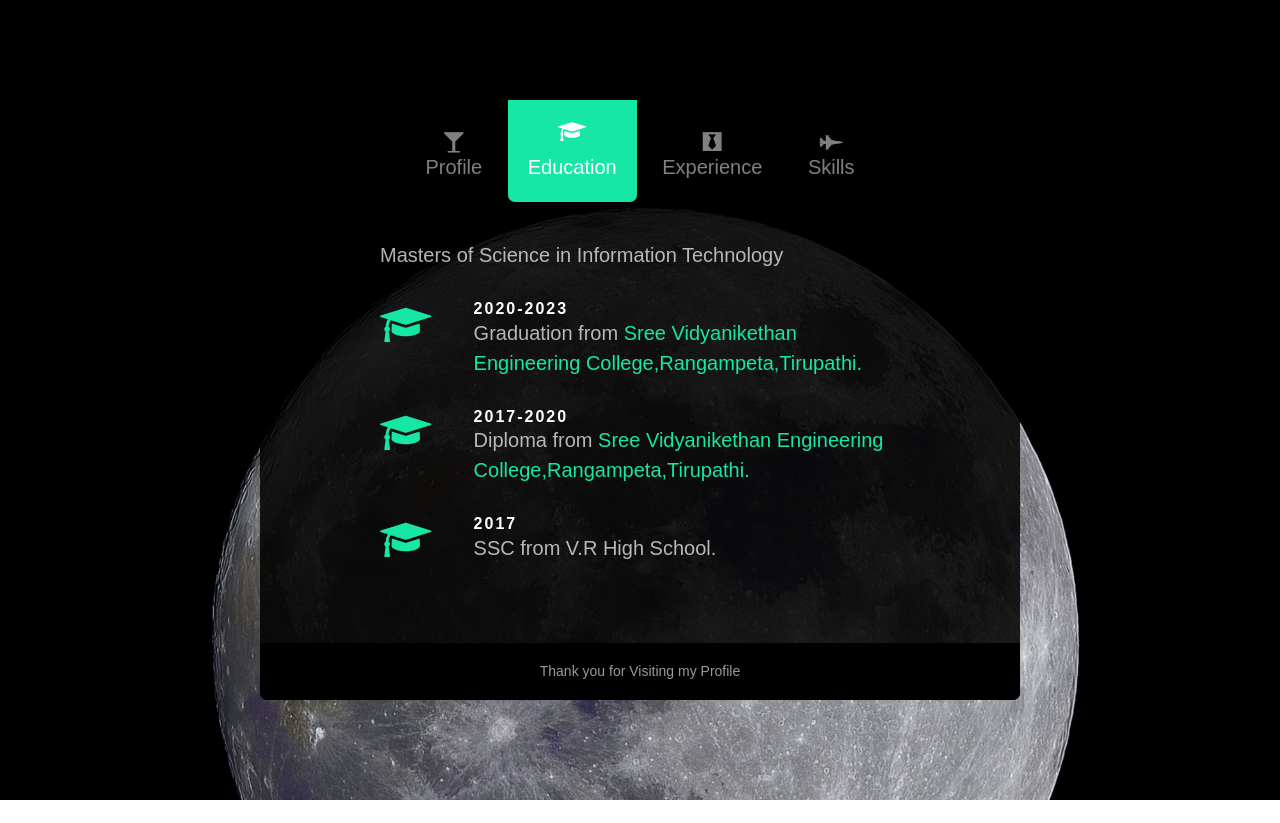
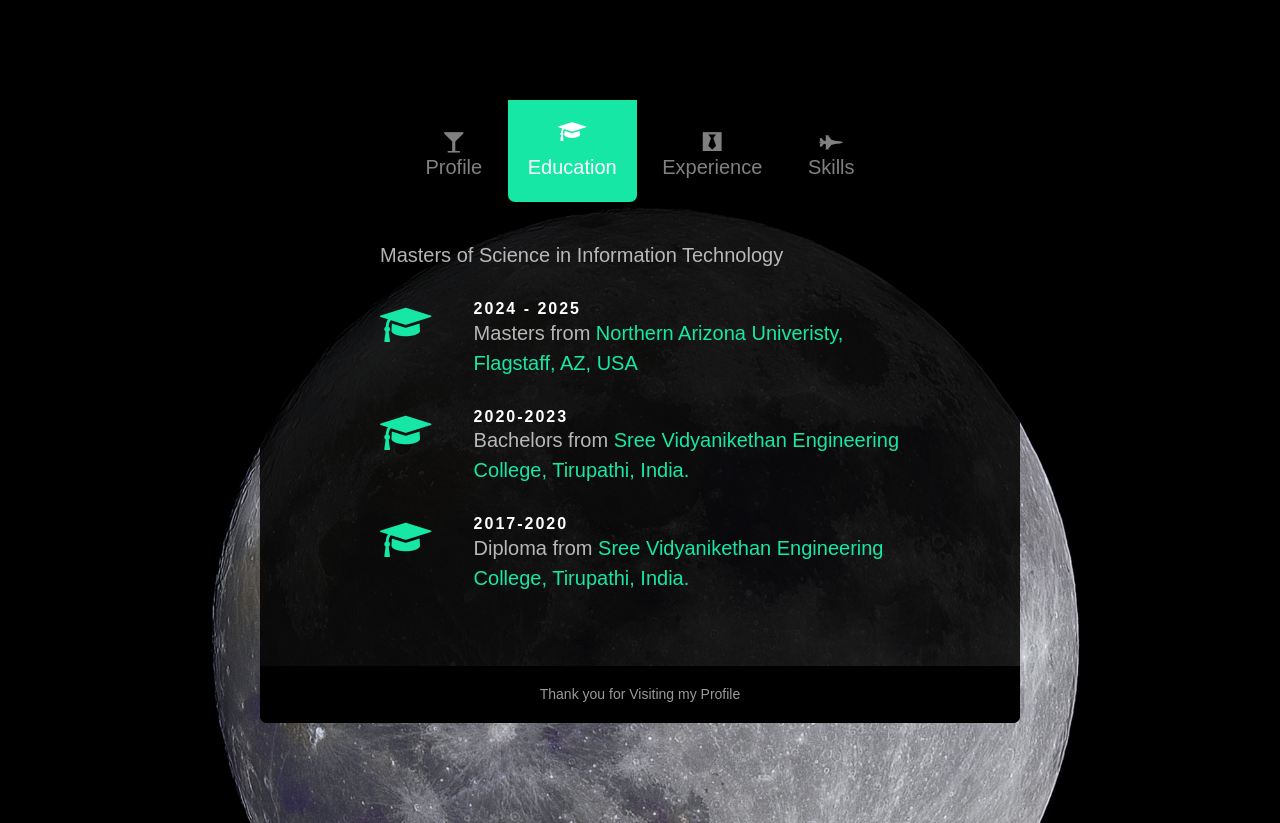
Before and after one commit to balaroyal1/balaroyal1.github.io, a plain HTML site: page index.html in a window 1280 px wide. Both pictures are taken after a click on the link "Education". Before the commit the page ends 800 px from the top, so only its background shows below. Drawn offline with nearby package versions, Linux system fonts and the light colour scheme; files that its build step writes are made by us from their sources; files whose address does not match are found by name.

Commit message:
education update

```diff
--- a/index.html
+++ b/index.html
@@ -109,8 +109,18 @@
 									<i class="icon-graduation-cap"></i>
 								</div>
 								<div class="fh5co-text">
+									<h2>2024 - 2025</h2>
+									<p>Masters from<a href="https://nau.edu/"> Northern Arizona Univeristy, Flagstaff, AZ, USA</a></p>
+								</div>
+							</div>
+
+							<div class="fh5co-feature">
+								<div class="fh5co-icon">
+									<i class="icon-graduation-cap"></i>
+								</div>
+								<div class="fh5co-text">
 									<h2>2020-2023</h2>
-									<p>Graduation from<a href="https://www.vidyanikethan.edu/"> Sree Vidyanikethan Engineering College,Rangampeta,Tirupathi.</a></p>
+									<p>Bachelors from<a href="https://www.vidyanikethan.edu/"> Sree Vidyanikethan Engineering College, Tirupathi, India.</a></p>
 								</div>
 							</div>
 
@@ -120,19 +130,11 @@
 								</div>
 								<div class="fh5co-text">
 									<h2>2017-2020</h2>
-									<p>Diploma from <a href="https://www.vidyanikethan.edu/"> Sree Vidyanikethan Engineering College,Rangampeta,Tirupathi.</a> </p>
+									<p>Diploma from <a href="https://www.vidyanikethan.edu/"> Sree Vidyanikethan Engineering College, Tirupathi, India.</a> </p>
 								</div>
 							</div>
 
-							<div class="fh5co-feature">
-								<div class="fh5co-icon">
-									<i class="icon-graduation-cap"></i>
-								</div>
-								<div class="fh5co-text">
-									<h2>2017</h2>
-									<p>SSC from V.R High School.</p>
-								</div>
-							</div>
+
 
 						</div>
 
```
